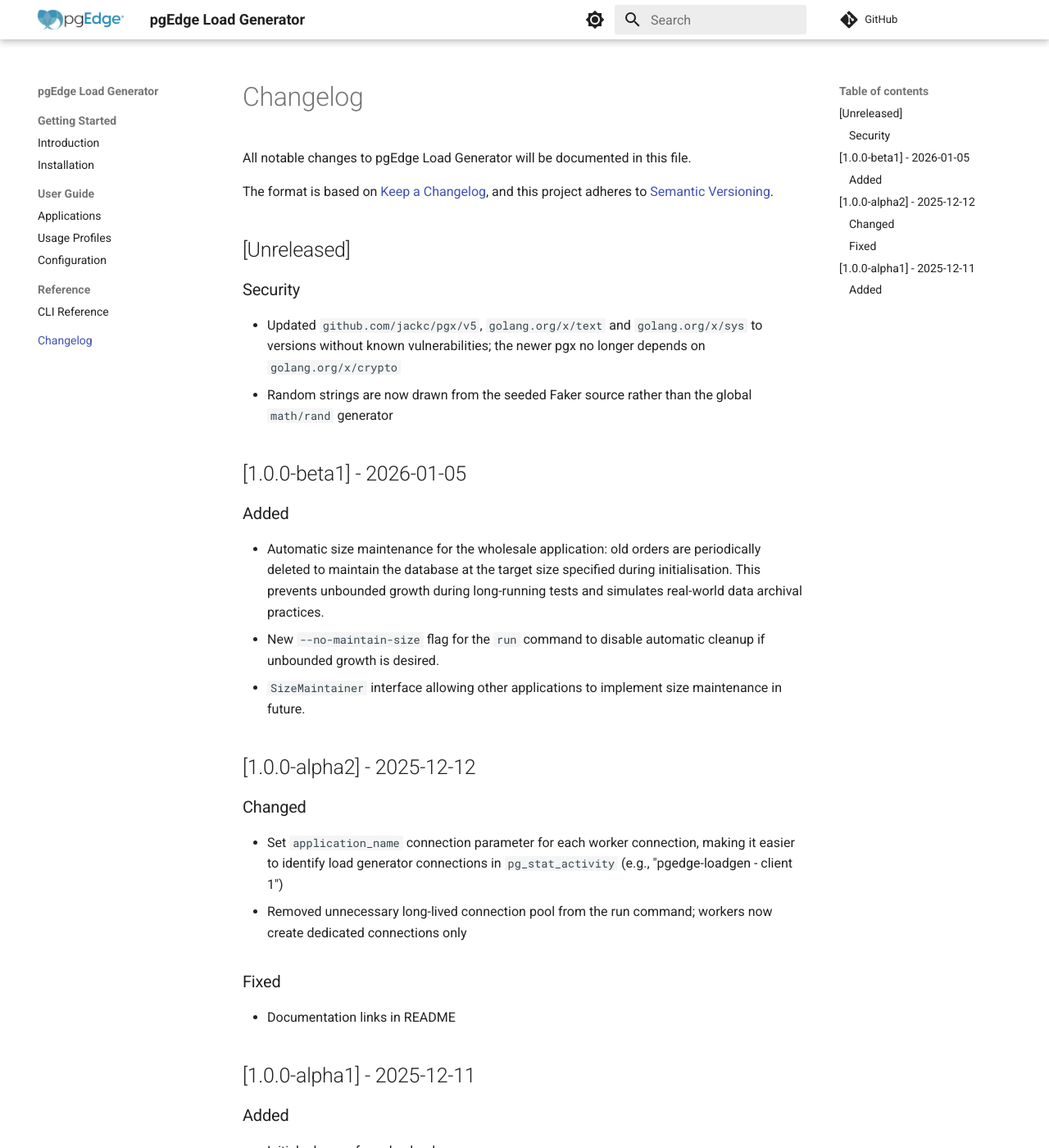
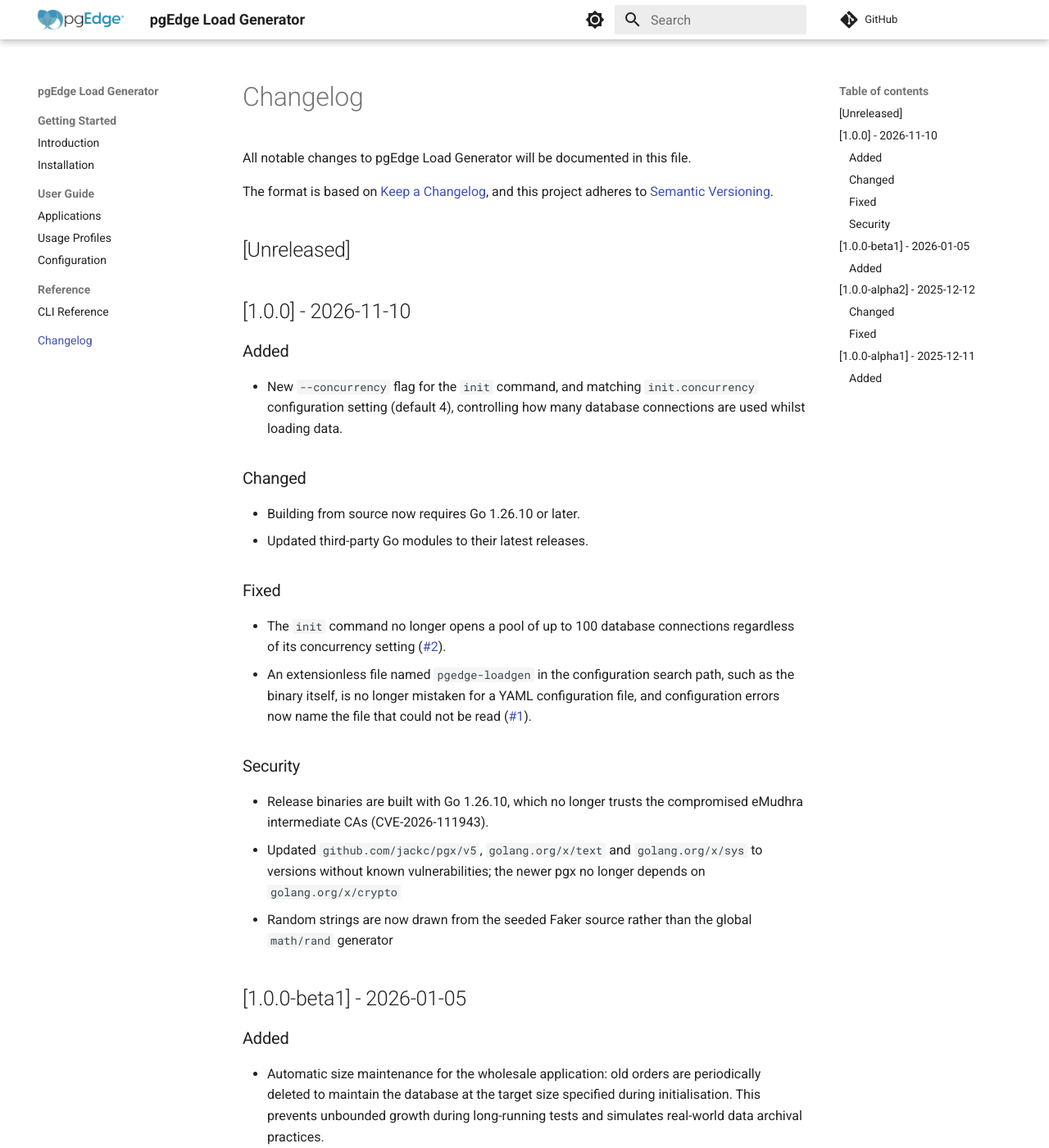
Before and after one commit to pgEdge/pgedge-loadgen, an MkDocs documentation site: the page built from docs/changelog.md, in a window 1280 px wide and 1400 px high. Shown: the whole window at 82% size. Built offline with MkDocs 1.6.1 and Material for MkDocs 9.7.7, drawn with Linux system fonts in a browser that asks for light colours; comment, search, counter and statistics services are not loaded.

Commit message:
Release version 1.0.0
- Update version to 1.0.0
- Update changelog with release notes

Release-Date: 2026-11-10

```diff
--- a/docs/changelog.md
+++ b/docs/changelog.md
@@ -9,8 +9,34 @@ and this project adheres to
 
 ## [Unreleased]
 
+## [1.0.0] - 2026-11-10
+
+### Added
+
+- New `--concurrency` flag for the `init` command, and matching
+  `init.concurrency` configuration setting (default 4), controlling how
+  many database connections are used whilst loading data.
+
+### Changed
+
+- Building from source now requires Go 1.26.10 or later.
+- Updated third-party Go modules to their latest releases.
+
+### Fixed
+
+- The `init` command no longer opens a pool of up to 100 database
+  connections regardless of its concurrency setting
+  ([#2](https://github.com/pgEdge/pgedge-loadgen/issues/2)).
+- An extensionless file named `pgedge-loadgen` in the configuration
+  search path, such as the binary itself, is no longer mistaken for a
+  YAML configuration file, and configuration errors now name the file
+  that could not be read
+  ([#1](https://github.com/pgEdge/pgedge-loadgen/issues/1)).
+
 ### Security
 
+- Release binaries are built with Go 1.26.10, which no longer trusts the
+  compromised eMudhra intermediate CAs (CVE-2026-111943).
 - Updated `github.com/jackc/pgx/v5`, `golang.org/x/text` and
   `golang.org/x/sys` to versions without known vulnerabilities; the
   newer pgx no longer depends on `golang.org/x/crypto`
```
Also changed, not shown: 1 other file.
